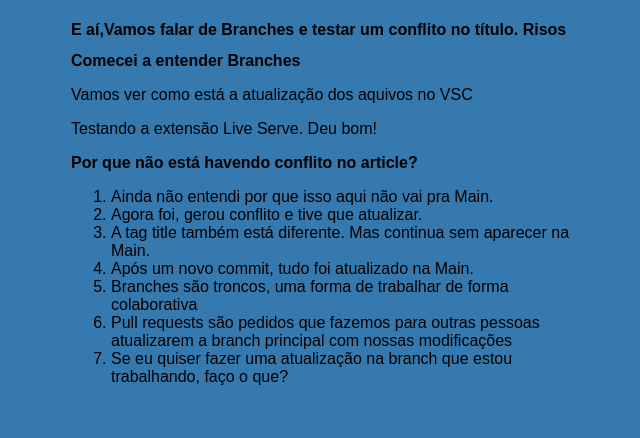
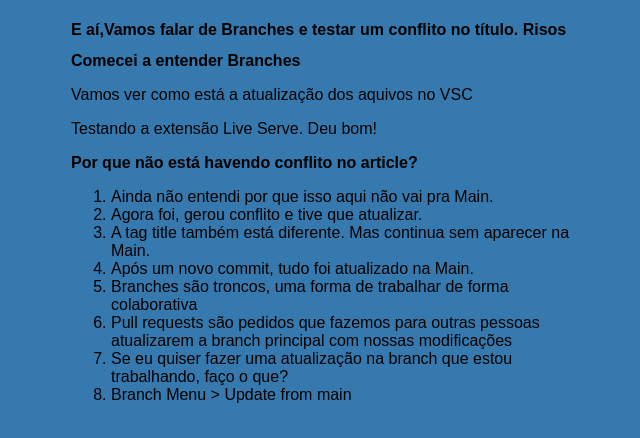
Before and after one commit to aecio-neto/projeto-site, a plain HTML site: page index.html in a window 1280 px wide. Shown: the whole page, without its empty margins (319-959 px from the left). Drawn offline with Linux system fonts and the light colour scheme.

Commit message:
Update index.html

```diff
--- a/index.html
+++ b/index.html
@@ -26,6 +26,7 @@
                         <li>Branches são troncos, uma forma de trabalhar de forma colaborativa</li>
                         <li>Pull requests são pedidos que fazemos para outras pessoas atualizarem a branch principal com nossas modificações</li>
                         <li>Se eu quiser fazer uma atualização na branch que estou trabalhando, faço o que?</li>
+                        <li>Branch Menu > Update from main</li>
                     </ol>
                 </article>
         </header>
```
